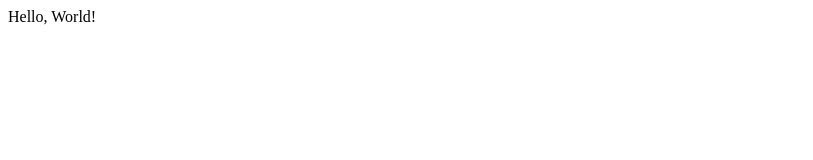
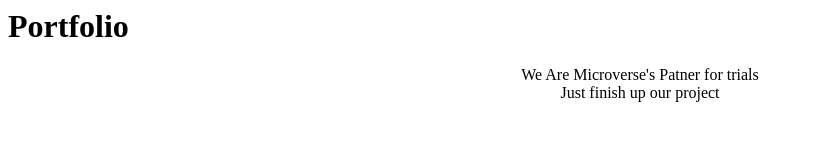
Before and after one commit to Devesh123987/microverse-reelrepo, a plain HTML site: page index.html in a window 1280 px wide. Shown: the whole page, without its empty margins (0-813 px from the left). Drawn offline with Linux system fonts and the light colour scheme.

Commit message:
last commit

```diff
--- a/index.html
+++ b/index.html
@@ -1 +1,16 @@
-<h>Hello, World!</h>
+
+<Html>
+    <Head>
+    <h1>
+    Portfolio
+    </h1>
+    </Head>
+    <Body>
+
+    <center>
+    We Are Microverse's Patner for trials <br>
+    Just finish up our project <br>
+    </center>
+
+    </Body>
+</Html>
```
